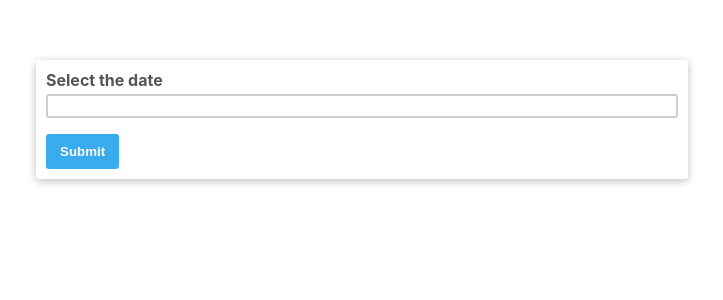
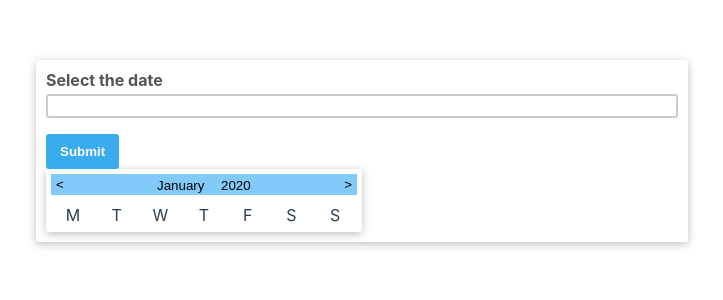
Before and after one commit to Julyme3/Datepicker, a Vue app: page / in a window 1280 px wide. Shown: the top 300 px of the page, without its empty margins (278-1001 px from the left). Built offline with nearby package versions, Linux system fonts and the light colour scheme.

Commit message:
add control selects

```diff
--- a/src/App.vue
+++ b/src/App.vue
@@ -18,7 +18,7 @@ export default Vue.extend({
 
 <style lang="less">
 #app {
-  font-family: system, -apple-system, BlinkMacSystemFont,'Segoe UI','Segoe WP', Roboto, sans-serif;
+  font-family: system, -apple-system, BlinkMacSystemFont, 'Segoe UI', 'Segoe WP', Roboto, sans-serif;
   text-align: center;
   color: #2c3e50;
   margin-top: 60px;
--- /dev/null
+++ b/src/components/ControlDate.vue
@@ -0,0 +1,80 @@
+<template>
+  <div class="control">
+    <div class="control-header-inner">
+      <button class="control-btn control-btn-prev" type="button">&lt;</button>
+      <div class="control-year-month-select">
+        <select id="month-select" class="control-select control-month-select">
+          <option value="January">January</option>
+          <option value="February">February</option>
+          <option value="March">March</option>
+        </select>
+        <select id="year-select" class="control-select control-year-select">
+          <option value="2020">2020</option>
+          <option value="2021">2021</option>
+          <option value="2022">2022</option>
+        </select>
+      </div>
+      <button class="control-btn control-btn-prev" type="button">&gt;</button>
+    </div>
+
+    <div class="control-days-row">
+      <span class="control-days-unit">M</span>
+      <span class="control-days-unit">T</span>
+      <span class="control-days-unit">W</span>
+      <span class="control-days-unit">T</span>
+      <span class="control-days-unit">F</span>
+      <span class="control-days-unit">S</span>
+      <span class="control-days-unit">S</span>
+    </div>
+  </div>
+</template>
+
+<script lang="ts">
+import Vue from 'vue';
+
+export default Vue.extend({
+  name: 'ControlDate',
+});
+</script>
+
+<style scoped lang="less">
+.control {
+  padding: 5px;
+  width: 50%;
+  box-sizing: border-box;
+  box-shadow: 0 2px 8px rgba(0, 0, 0, 0.26);
+  border-radius: 3px;
+  &-header-inner {
+    display: flex;
+    justify-content: space-between;
+    background-color: #82cafa;
+    margin-bottom: 8px;
+  }
+
+  &-btn,
+  &-select {
+    padding: 2px 5px;
+    background-color: transparent;
+    border: none;
+    cursor: pointer;
+  }
+
+  &-select {
+    -webkit-appearance: none;
+    -moz-appearance: none;
+  }
+
+  &-days-row {
+    display: flex;
+    justify-content: space-between;
+  }
+
+  &-days-unit {
+    flex: 1 1 0px;
+    padding: 2px;
+    box-sizing: border-box;
+    cursor: pointer;
+    text-align: center;
+  }
+}
+</style>
--- a/src/components/DatePicker.vue
+++ b/src/components/DatePicker.vue
@@ -2,10 +2,12 @@
   <div class="datepicker">
     <div class="datepicker-container">
       <form id="datepicker-form">
-        <label for="date" class="datepicker-label">Select the date
+        <label for="date" class="datepicker-label">
+          Select the date
           <input type="text" id="date" class="datepicker-input" />
         </label>
         <button class="datepicker-submit">submit</button>
+        <ControlDate />
       </form>
     </div>
   </div>
@@ -13,14 +15,17 @@
 
 <script lang="ts">
 import Vue from 'vue';
+import ControlDate from '@/components/ControlDate.vue';
 
 export default Vue.extend({
   name: 'DatePicker',
+  components: {
+    ControlDate,
+  },
 });
 </script>
 
 <style scoped lang="less">
-
 .datepicker {
   &-container {
     width: 50%;
@@ -28,7 +33,7 @@ export default Vue.extend({
     padding: 10px;
     width: 50%;
     border-radius: 3px;
-    box-shadow: 0 2px 8px rgba(0,0,0, 0.26);
+    box-shadow: 0 2px 8px rgba(0, 0, 0, 0.26);
     text-align: left;
   }
 
@@ -53,9 +58,9 @@ export default Vue.extend({
   &-submit {
     border: none;
     border-radius: 3px;
-    background-color: #38ACEC;
+    background-color: #38acec;
     padding: 10px 14px;
-    color: #FEFCFF;
+    color: #fefcff;
     font-weight: bold;
     text-transform: capitalize;
     cursor: pointer;
```
